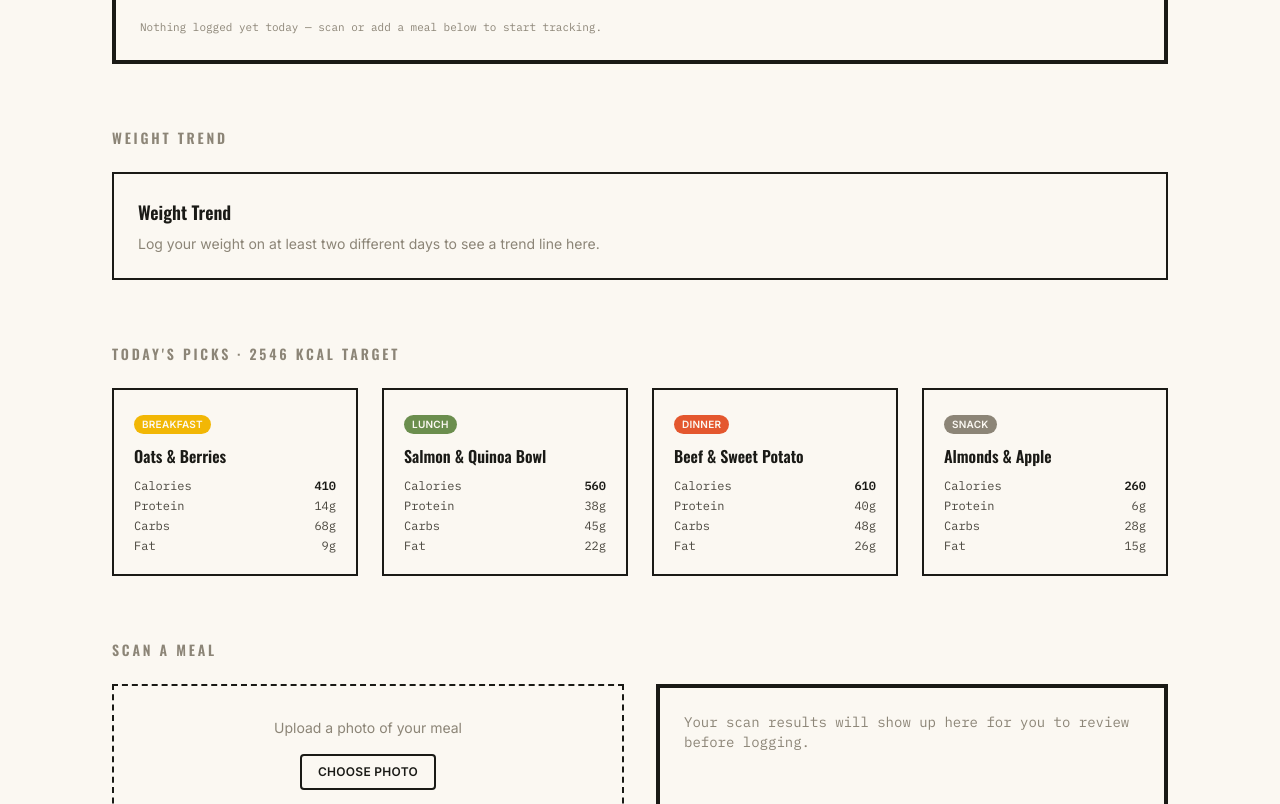
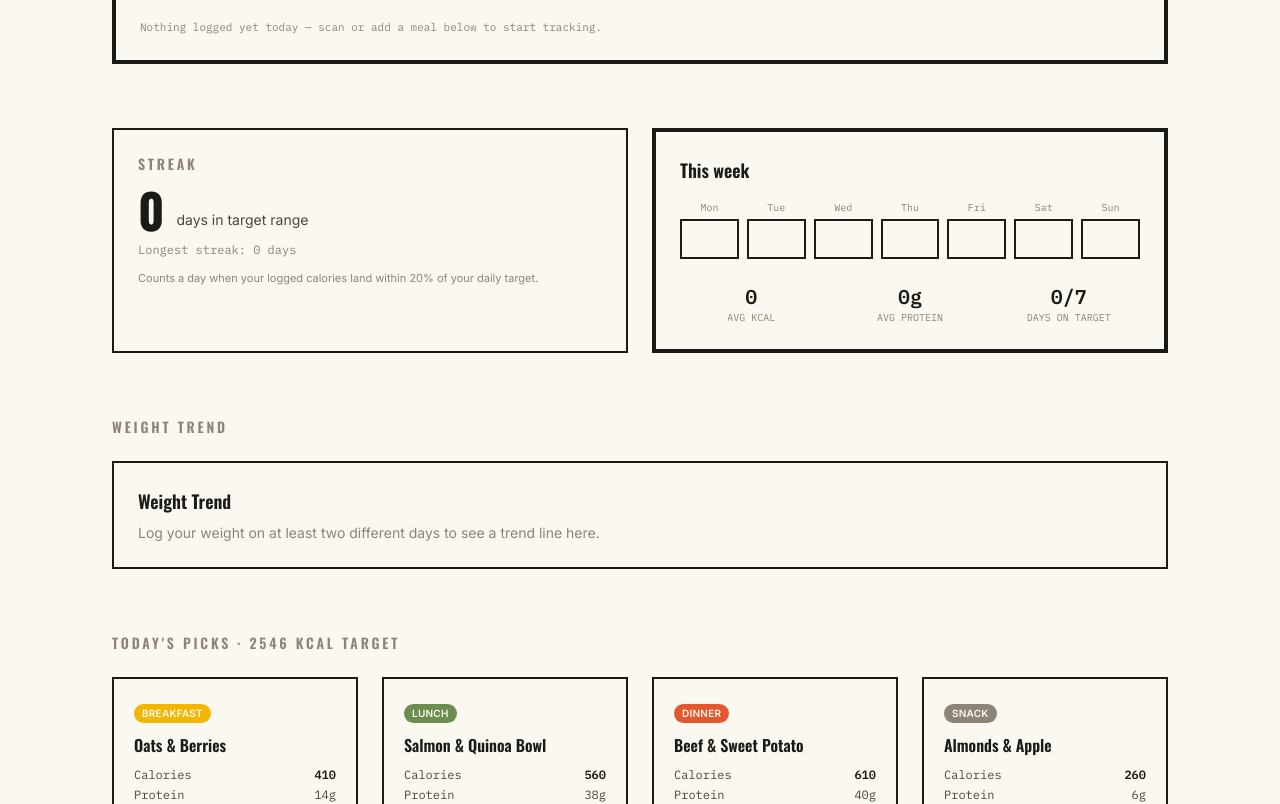
Before and after one commit to Michael-theone/plan-eat, a Next.js app: page / in a window 1280 px wide. Shown: the part 1180-1984 px from the top of the page. Built offline with nearby package versions, Linux system fonts and the light colour scheme.

Commit message:
feat: add streak and weekly summary features with corresponding UI components

```diff
--- a/src/app/page.tsx
+++ b/src/app/page.tsx
@@ -8,6 +8,10 @@ import type { Profile, ScanResult, FoodLogEntry, WeightEntry } from "@/lib/nutri
 import ProfileForm from "@/components/ProfileForm";
 import WeightChart from "@/components/WeightChart";
 import MealEditor from "@/components/MealEditor";
+import StreakCard from "@/components/StreakCard";
+import WeeklySummaryCard from "@/components/WeeklySummaryCard";
+import TipJar from "@/components/TipJar";
+import { calcStreak, calcWeeklySummary } from "@/lib/insights";
 interface DailyMeal {
   name: string;
   calories: number;
@@ -124,6 +128,8 @@ export default function Home() {
   const weightKg = unit === "kg" ? weight : weight * 0.453592;
   const { calories, protein, carbs, fat } = calcTargets(weightKg, profile);
   const recommended = pickMeals(calories, getDaySeed());
+  const { current: streakCurrent, longest: streakLongest } = calcStreak(foodLog, calories);
+  const weeklySummary = calcWeeklySummary(foodLog, calories);
 
   const todayEntries = foodLog.filter(isToday);
   const todayTotals = todayEntries.reduce(
@@ -385,6 +391,18 @@ export default function Home() {
       </section>
 
       <section className="mx-auto max-w-6xl px-6 pb-16 md:px-12">
+        <div className="grid gap-6 md:grid-cols-2">
+          <StreakCard current={streakCurrent} longest={streakLongest} />
+          <WeeklySummaryCard
+            days={weeklySummary.days}
+            avgCalories={weeklySummary.avgCalories}
+            avgProtein={weeklySummary.avgProtein}
+            daysHit={weeklySummary.daysHit}
+          />
+        </div>
+      </section>
+
+      <section className="mx-auto max-w-6xl px-6 pb-16 md:px-12">
         <h2 className={`${display.className} text-sm font-semibold uppercase tracking-[0.2em] text-[#8C8577]`}>
           Weight trend
         </h2>
@@ -569,6 +587,10 @@ export default function Home() {
         )}
       </section>
 
+      <section className="mx-auto max-w-6xl px-6 pb-16 md:px-12">
+        <TipJar />
+      </section>
+
       <footer className="border-t-4 border-[#1A1A16] px-6 py-6 text-center text-xs text-[#8C8577] md:px-12">
         Built one feature at a time.
       </footer>
--- /dev/null
+++ b/src/components/StreakCard.tsx
@@ -0,0 +1,26 @@
+"use client";
+
+import { Oswald, IBM_Plex_Mono } from "next/font/google";
+
+const display = Oswald({ subsets: ["latin"], weight: ["600", "700"] });
+const mono = IBM_Plex_Mono({ subsets: ["latin"], weight: ["400", "500"] });
+
+export default function StreakCard({ current, longest }: { current: number; longest: number }) {
+  return (
+    <div className="border-2 border-[#1A1A16] p-6">
+      <h3 className={`${display.className} text-sm font-semibold uppercase tracking-[0.2em] text-[#8C8577]`}>
+        Streak
+      </h3>
+      <div className="mt-3 flex items-end gap-3">
+        <span className={`${display.className} text-5xl font-bold`}>{current}</span>
+        <span className="mb-1 text-sm text-[#4A473F]">day{current === 1 ? "" : "s"} in target range</span>
+      </div>
+      <p className={`${mono.className} mt-2 text-xs text-[#8C8577]`}>
+        Longest streak: {longest} day{longest === 1 ? "" : "s"}
+      </p>
+      <p className="mt-3 text-[11px] text-[#8C8577]">
+        Counts a day when your logged calories land within 20% of your daily target.
+      </p>
+    </div>
+  );
+}
--- /dev/null
+++ b/src/components/TipJar.tsx
@@ -0,0 +1,25 @@
+"use client";
+
+import { Oswald } from "next/font/google";
+
+const display = Oswald({ subsets: ["latin"], weight: ["600"] });
+
+// Swap this once you've made a free Ko-fi or Buy Me a Coffee page.
+const TIP_LINK = "https://ko-fi.com/michaelboi";
+
+export default function TipJar() {
+  return (
+    <div className="border-2 border-dashed border-[#1A1A16] p-6 text-center">
+      <h3 className={`${display.className} text-base font-semibold`}>Like this app?</h3>
+      <p className="mt-1 text-sm text-[#4A473F]">It&apos;s free to use — if it&apos;s helped you, a tip keeps it running.</p>
+<a
+        href={TIP_LINK}
+        target="_blank"
+        rel="noopener noreferrer"
+        className="mt-4 inline-block rounded-sm bg-[#1A1A16] px-5 py-2 text-xs font-semibold uppercase tracking-wide text-[#FBF8F2] hover:bg-[#E4572E]"
+      >
+        Buy me a coffee ☕
+      </a>
+    </div>
+  );
+}
--- /dev/null
+++ b/src/components/WeeklySummaryCard.tsx
@@ -0,0 +1,54 @@
+"use client";
+
+import { Oswald, IBM_Plex_Mono } from "next/font/google";
+import type { WeeklyDay } from "@/lib/insights";
+
+const display = Oswald({ subsets: ["latin"], weight: ["600", "700"] });
+const mono = IBM_Plex_Mono({ subsets: ["latin"], weight: ["400", "500"] });
+
+export default function WeeklySummaryCard({
+  days,
+  avgCalories,
+  avgProtein,
+  daysHit,
+}: {
+  days: WeeklyDay[];
+  avgCalories: number;
+  avgProtein: number;
+  daysHit: number;
+}) {
+  const dayLabel = (dateStr: string) => new Date(dateStr).toLocaleDateString([], { weekday: "short" });
+
+  return (
+    <div className="border-4 border-[#1A1A16] p-6">
+      <h3 className={`${display.className} text-lg font-semibold`}>This week</h3>
+      <div className="mt-4 grid grid-cols-7 gap-2">
+        {days.map((d) => (
+          <div key={d.date} className="flex flex-col items-center">
+            <span className={`${mono.className} text-[10px] text-[#8C8577]`}>{dayLabel(d.date)}</span>
+            <div
+              className={`mt-1 h-10 w-full border-2 border-[#1A1A16] ${
+                d.calories === 0 ? "bg-transparent" : d.hitTarget ? "bg-[#6B8E4E]" : "bg-[#E4572E]"
+              }`}
+              title={`${d.calories} kcal`}
+            />
+          </div>
+        ))}
+      </div>
+      <div className={`${mono.className} mt-6 grid grid-cols-3 gap-4 text-center text-sm`}>
+        <div>
+          <div className="text-xl font-bold">{avgCalories}</div>
+          <div className="text-[10px] uppercase text-[#8C8577]">Avg kcal</div>
+        </div>
+        <div>
+          <div className="text-xl font-bold">{avgProtein}g</div>
+          <div className="text-[10px] uppercase text-[#8C8577]">Avg protein</div>
+        </div>
+        <div>
+          <div className="text-xl font-bold">{daysHit}/7</div>
+          <div className="text-[10px] uppercase text-[#8C8577]">Days on target</div>
+        </div>
+      </div>
+    </div>
+  );
+}
--- /dev/null
+++ b/src/lib/insights.ts
@@ -0,0 +1,102 @@
+import type { FoodLogEntry } from "./nutrition";
+
+export function dateKey(timestamp: number): string {
+  const d = new Date(timestamp);
+  return `${d.getFullYear()}-${String(d.getMonth() + 1).padStart(2, "0")}-${String(d.getDate()).padStart(2, "0")}`;
+}
+
+function dailyTotals(log: FoodLogEntry[]) {
+  const map = new Map<string, { calories: number; protein: number; carbs: number; fat: number }>();
+  for (const entry of log) {
+    const key = dateKey(entry.timestamp);
+    const existing = map.get(key) ?? { calories: 0, protein: 0, carbs: 0, fat: 0 };
+    existing.calories += entry.calories;
+    existing.protein += entry.protein;
+    existing.carbs += entry.carbs;
+    existing.fat += entry.fat;
+    map.set(key, existing);
+  }
+  return map;
+}
+
+// A day "counts" toward a streak if you logged something and landed within
+// 20% of your calorie target — a simple rule, not a precise measure.
+export function calcStreak(log: FoodLogEntry[], calorieTarget: number) {
+  const totals = dailyTotals(log);
+  const lower = calorieTarget * 0.8;
+  const upper = calorieTarget * 1.2;
+
+  let current = 0;
+  const cursor = new Date();
+  if (!totals.has(dateKey(cursor.getTime()))) {
+    cursor.setDate(cursor.getDate() - 1);
+  }
+  while (true) {
+    const day = totals.get(dateKey(cursor.getTime()));
+    if (day && day.calories >= lower && day.calories <= upper) {
+      current += 1;
+      cursor.setDate(cursor.getDate() - 1);
+    } else {
+      break;
+    }
+  }
+
+  let longest = current;
+  const sortedKeys = [...totals.keys()].sort();
+  let run = 0;
+  let prevKey: string | null = null;
+  for (const key of sortedKeys) {
+    const day = totals.get(key)!;
+    const hit = day.calories >= lower && day.calories <= upper;
+    if (!hit) {
+      run = 0;
+      prevKey = key;
+      continue;
+    }
+    if (prevKey) {
+      const diffDays = Math.round((new Date(key).getTime() - new Date(prevKey).getTime()) / 86400000);
+      run = diffDays === 1 ? run + 1 : 1;
+    } else {
+      run = 1;
+    }
+    longest = Math.max(longest, run);
+    prevKey = key;
+  }
+
+  return { current, longest };
+}
+
+export type WeeklyDay = {
+  date: string;
+  calories: number;
+  protein: number;
+  hitTarget: boolean;
+};
+
+export function calcWeeklySummary(log: FoodLogEntry[], calorieTarget: number) {
+  const totals = dailyTotals(log);
+  const lower = calorieTarget * 0.8;
+  const upper = calorieTarget * 1.2;
+
+  const days: WeeklyDay[] = [];
+  for (let i = 6; i >= 0; i--) {
+    const d = new Date();
+    d.setDate(d.getDate() - i);
+    const key = dateKey(d.getTime());
+    const t = totals.get(key);
+    const calories = t?.calories ?? 0;
+    days.push({
+      date: key,
+      calories,
+      protein: t?.protein ?? 0,
+      hitTarget: calories > 0 && calories >= lower && calories <= upper,
+    });
+  }
+
+  const logged = days.filter((d) => d.calories > 0);
+  const avgCalories = logged.length ? Math.round(logged.reduce((s, d) => s + d.calories, 0) / logged.length) : 0;
+  const avgProtein = logged.length ? Math.round(logged.reduce((s, d) => s + d.protein, 0) / logged.length) : 0;
+  const daysHit = days.filter((d) => d.hitTarget).length;
+
+  return { days, avgCalories, avgProtein, daysHit };
+}
```
